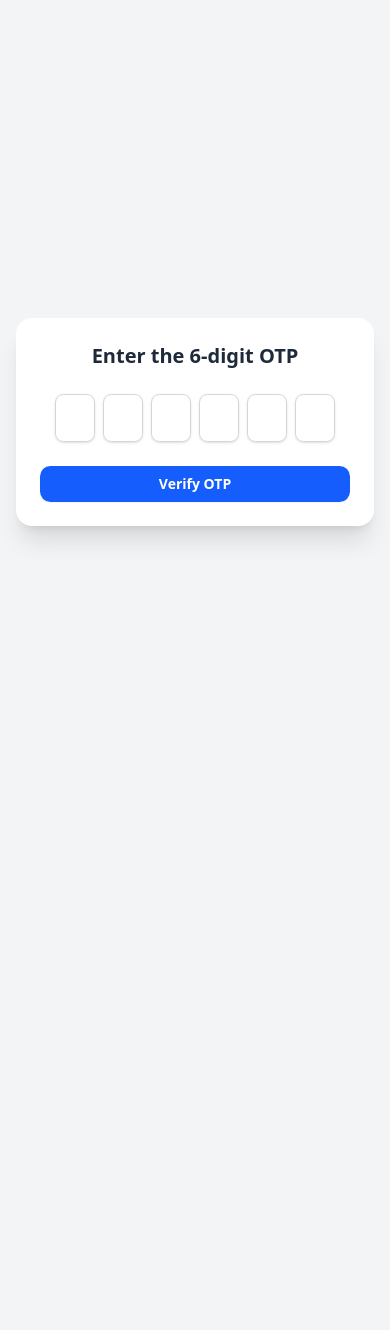
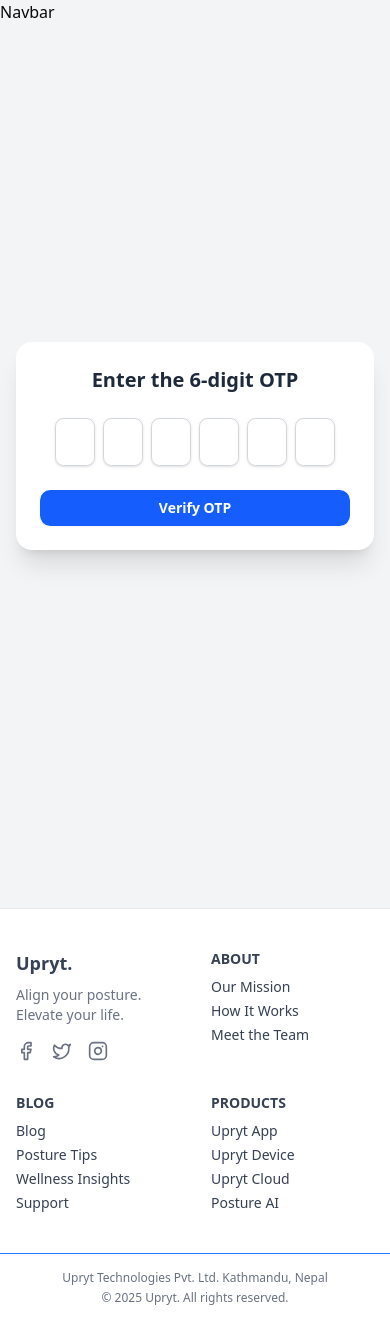
Before and after one commit to rezenn/Posture-Corrector, a React (Vite) app in the folder frontend/upryt_frontend/: page /otpform in a window 390 px wide. Before the commit the page ends 844 px from the top, so only its background shows below. Built offline with nearby package versions, Linux system fonts and the light colour scheme.

Commit message:
Footer Added

```diff
--- a/frontend/upryt_frontend/src/App.tsx
+++ b/frontend/upryt_frontend/src/App.tsx
@@ -1,30 +1,35 @@
 import React from 'react'
-import { BrowserRouter as Router, Routes,Route } from 'react-router-dom'
+import { BrowserRouter as Router, Routes, Route } from 'react-router-dom'
 import Register from './pages/Register.tsx'
 import Homepage from './pages/Homepage.tsx'
 import Login from './pages/Login.tsx'
 import ForgotPassword from './pages/forgotpassword.tsx'
 import OtpForm from './pages/otpform.tsx'
+import MainLayout from './components/MainLayout.tsx'
 
 const App = () => {
   return (
-    <div >
-
+    <div>
       <Router>
-
-      <Routes>
+        <Routes>
+          <Route element={<MainLayout />}>
+            <Route index path='/' element={<Homepage />} />
+            <Route path="/register" element={<Register />} />
+            <Route path="/login" element={<Login />} />
+            <Route path="/forgotpassword" element={<ForgotPassword />} />
+            <Route path="/otpform" element={<OtpForm />} />
+          </Route>
 
 
-        <Route path='/' index element={<Homepage/>}/>
-        <Route path='/register'element={<Register/>}/>
-        <Route path='/login'element={<Login/>}/>
-        <Route path='/forgotpassword'element={<ForgotPassword/>}/>
-        <Route path='/otpform'element={<OtpForm/>}/>
-
-      </Routes>
-
+          {/* <Route element={<adnublayout />}>
+            <Route index element={<Homepage />} />
+            <Route path="/register" element={<Register />} />
+            <Route path="/login" element={<Login />} />
+            <Route path="/forgotpassword" element={<ForgotPassword />} />
+            <Route path="/otpform" element={<OtpForm />} />
+          </Route> */}
+        </Routes>
       </Router>
-
     </div>
   )
 }
--- /dev/null
+++ b/frontend/upryt_frontend/src/components/Footer.tsx
@@ -0,0 +1,60 @@
+import { Facebook, Instagram, Twitter } from 'lucide-react';
+
+const Footer = () => {
+  return (
+    <footer className="bg-white border-t border-gray-200 text-gray-700 text-sm mt-10">
+    <div className="max-w-6xl mx-auto px-4 py-10 grid grid-cols-2 md:grid-cols-5 gap-8">
+
+  {/* Branding block spans 2 columns on medium screens and above */}
+  <div className="md:col-span-2 flex flex-col items-start space-y-2">
+    <div className="text-lg font-semibold">Upryt.</div>
+    <div className="text-sm text-gray-500">Align your posture. Elevate your life.</div>
+    <div className="flex space-x-4 mt-2">
+      <Facebook className="w-5 h-5 cursor-pointer text-gray-500 hover:text-blue-700" />
+      <Twitter className="w-5 h-5 cursor-pointer text-gray-500 hover:text-blue-700" />
+      <Instagram className="w-5 h-5 cursor-pointer text-gray-500 hover:text-blue-700" />
+    </div>
+  </div>
+
+  {/* Content sections */}
+  <div>
+    <h4 className="font-semibold text-sm mb-2">ABOUT</h4>
+    <ul className="space-y-1">
+      <li>Our Mission</li>
+      <li>How It Works</li>
+      <li>Meet the Team</li>
+    </ul>
+  </div>
+
+  <div>
+    <h4 className="font-semibold text-sm mb-2">BLOG</h4>
+    <ul className="space-y-1">
+      <li>Blog</li>
+      <li>Posture Tips</li>
+      <li>Wellness Insights</li>
+      <li>Support</li>
+    </ul>
+  </div>
+
+  <div>
+    <h4 className="font-semibold text-sm mb-2">PRODUCTS</h4>
+    <ul className="space-y-1">
+      <li>Upryt App</li>
+      <li>Upryt Device</li>
+      <li>Upryt Cloud</li>
+      <li>Posture AI</li>
+    </ul>
+  </div>
+</div>
+
+
+      <div className="border-t border-blue-500 pt-4 pb-6 text-center text-xs text-gray-500">
+        <div>Upryt Technologies Pvt. Ltd.
+        Kathmandu, Nepal</div>
+        <div className="mt-1">© 2025 Upryt. All rights reserved.</div>
+      </div>
+    </footer>
+  );
+};
+
+export default Footer;
--- /dev/null
+++ b/frontend/upryt_frontend/src/components/MainLayout.tsx
@@ -0,0 +1,18 @@
+import React from 'react'
+import Navbar from './Navbar'
+import Footer from './Footer'
+import { Outlet } from 'react-router-dom'
+
+const MainLayout = () => {
+    return (
+        <div className="flex flex-col min-h-screen">
+            <Navbar />
+            <main className="flex-grow">
+                <Outlet />
+            </main>
+            <Footer />
+        </div>
+    )
+}
+
+export default MainLayout
--- a/frontend/upryt_frontend/src/pages/otpform.tsx
+++ b/frontend/upryt_frontend/src/pages/otpform.tsx
@@ -123,7 +123,9 @@ export default function OtpForm() {
                           onChange={(e) => handleChange(e.target.value, i)}
                           onKeyDown={(e) => handleKeyDown(e, i)}
                           onPaste={(e) => handlePaste(e, i)}
-                          ref={(el) => (inputRefs.current[i] = el)}
+                          ref={(el: HTMLInputElement | null) => {
+                            inputRefs.current[i] = el
+                          }}
                           disabled={isSubmitting}
                         />
                       </FormControl>
--- a/package.json
+++ b/package.json
@@ -1,13 +1,13 @@
 {
   "dependencies": {
     "@tailwindcss/vite": "^4.1.11",
+    "framer-motion": "^12.20.1",
     "tailwindcss": "^4.1.11"
   },
   "name": "posture-corrector",
   "version": "1.0.0",
   "description": "A desktop app using webcam + AI to monitor your sitting posture in real time and give feedback via voice alerts and GUI.",
   "main": "index.js",
-  "devDependencies": {},
   "scripts": {
     "test": "echo \"Error: no test specified\" && exit 1"
   },
```
Also changed, not shown: 1 other file (tests, documents, lock files or other folders).
